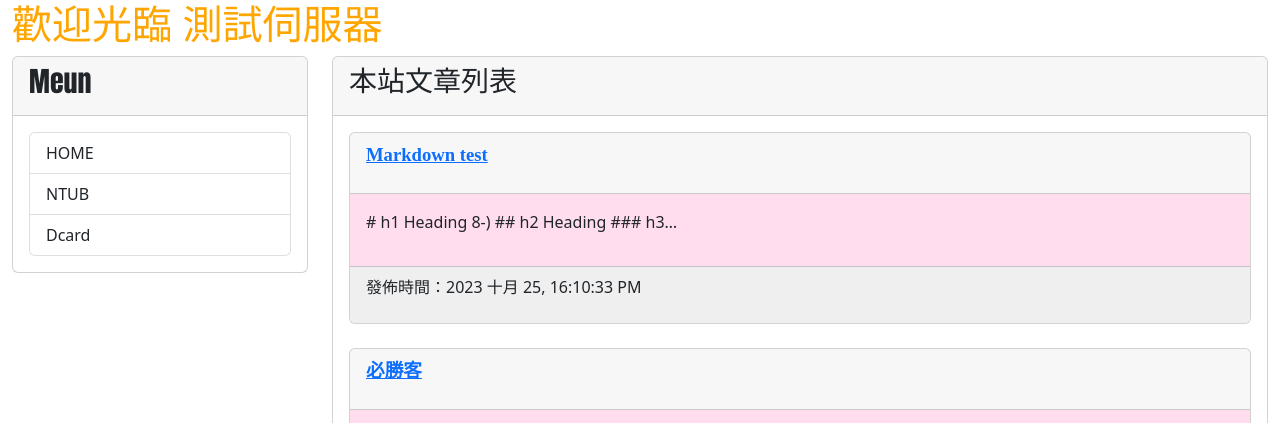
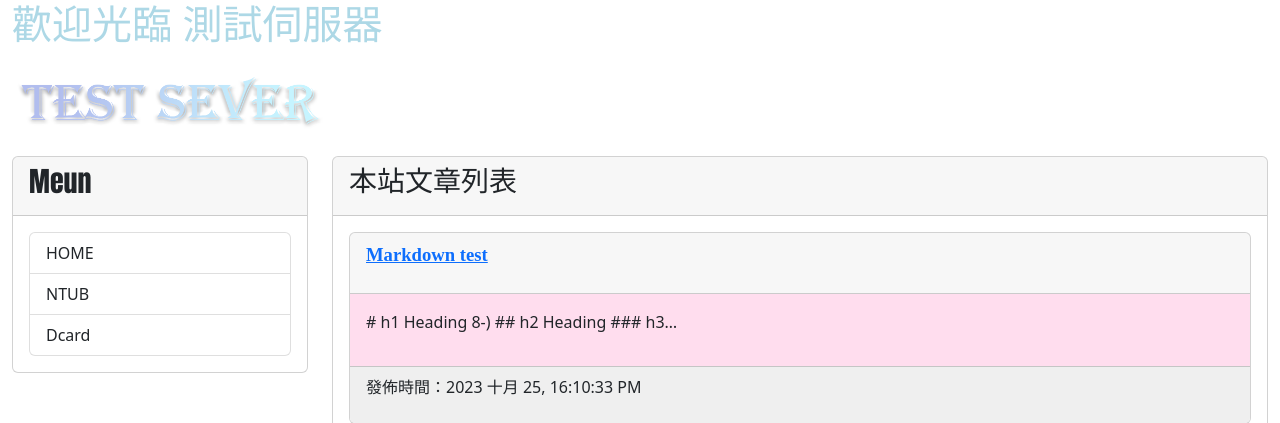
Before and after one commit to Lzn0629/mblog0927, a Django app: page / in a window 1280 px wide. Shown: the top 423 px of the page. Run offline with Django 4.2, Linux system fonts and the light colour scheme; data comes from the database, SQL or seed files in the repository.

Commit message:
Add files via upload

```diff
--- a/mblog0927/settings.py
+++ b/mblog0927/settings.py
@@ -117,8 +117,7 @@ USE_TZ = True
 # https://docs.djangoproject.com/en/4.2/howto/static-files/
 STATIC_ROOT = BASE_DIR / 'staticfiles'
 STATICFILES_DIRS = [
-    BASE_DIR / 'static',
-    "var/www/static/",
+    BASE_DIR / 'static'
 ]
 
 STATIC_URL = 'static/'
--- a/templates/header.html
+++ b/templates/header.html
@@ -1,2 +1,6 @@
 <!-- header.html -->
-<h1 style="color:orange;", style="font-family:cwTeXYen;">歡迎光臨 測試伺服器</h1>
+<h1 style="color:#ADD8E6;", style="font-family:cwTeXYen;">歡迎光臨 測試伺服器</h1>
+{% load static %}
+<div class='well'>
+    <img src="{% static "image/test.png" %}", height="100">
+</div>
```
Also changed, not shown: static/image/test.png (added).
